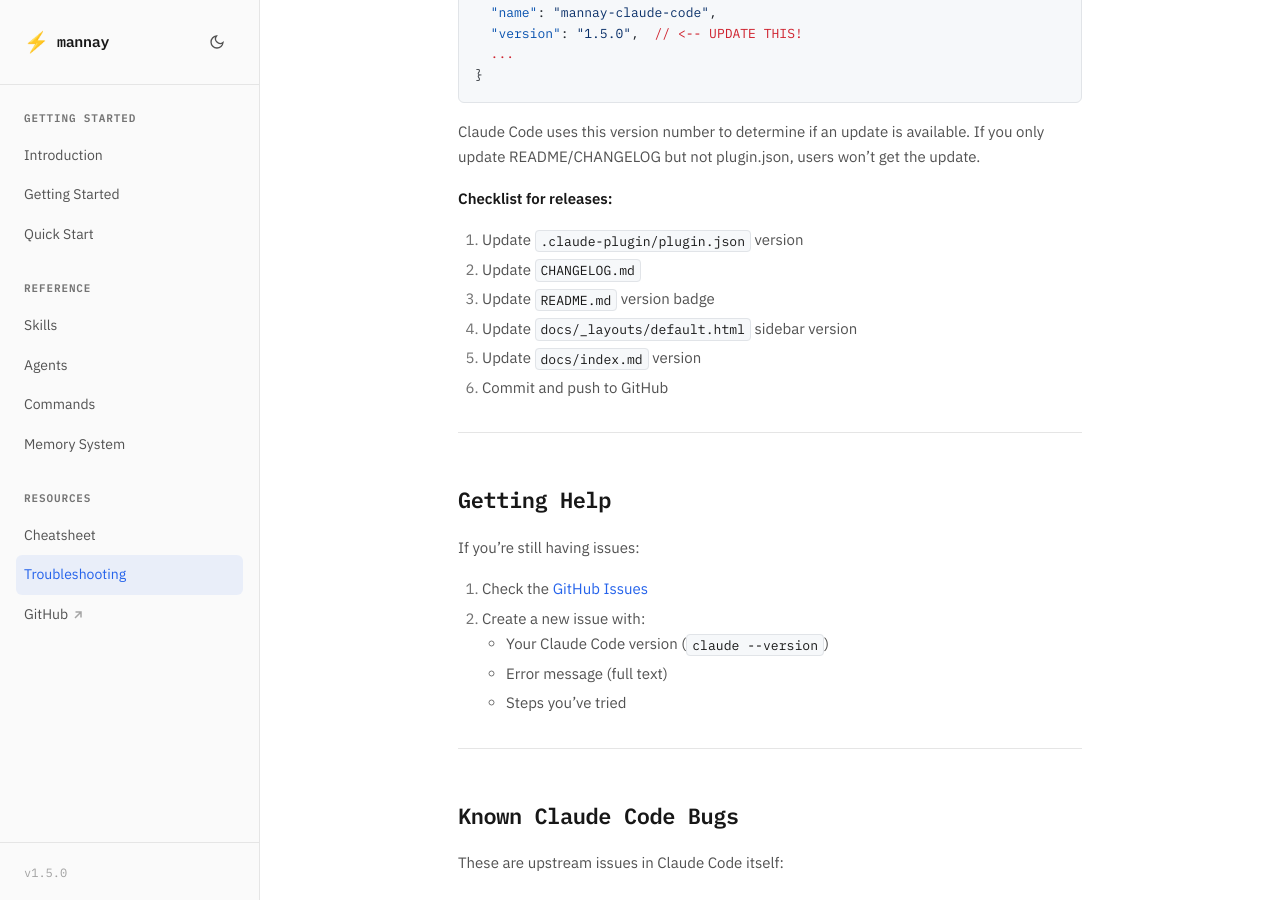
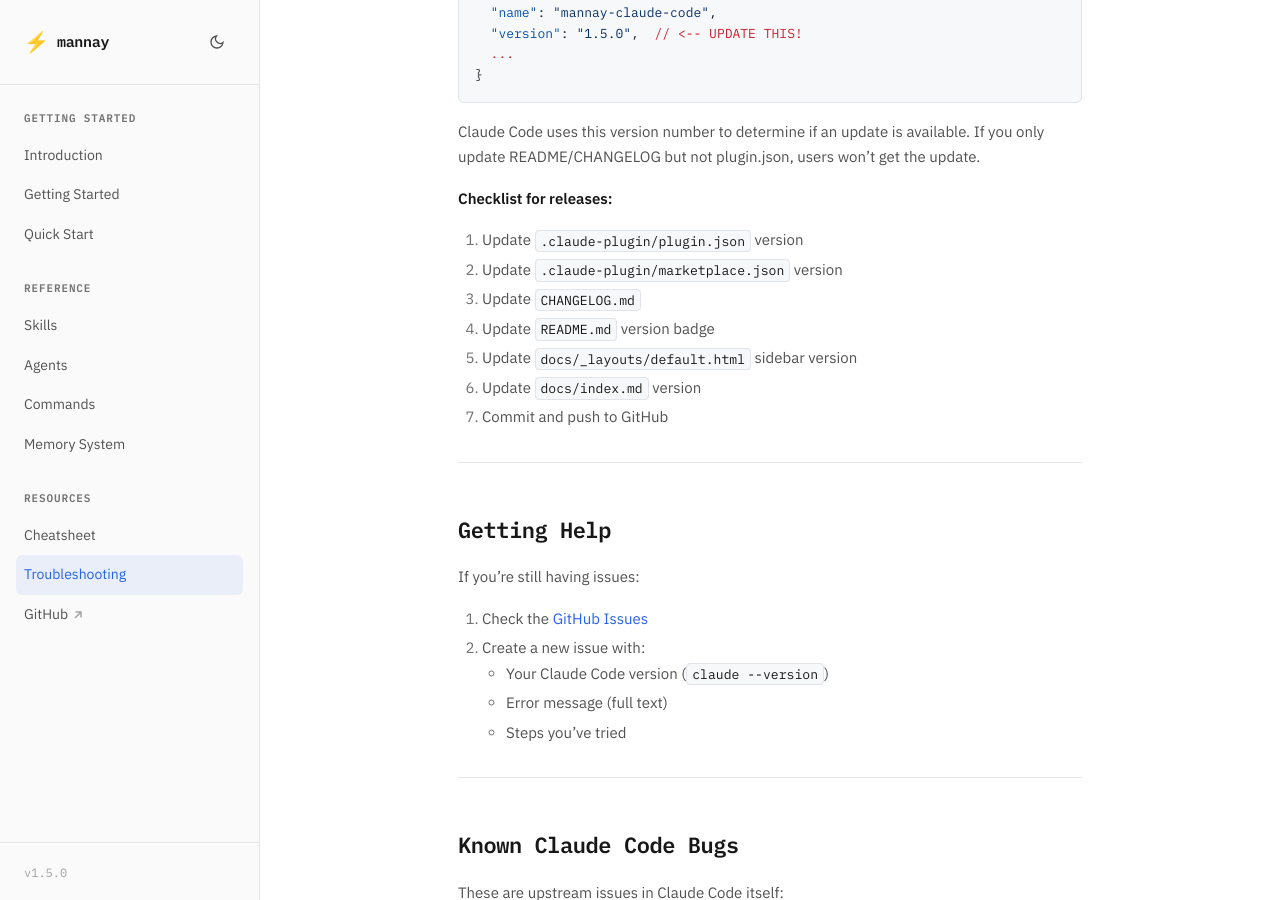
Before and after one commit to MannayWorld/mannay-claude-code, a Jekyll site: the page built from docs/troubleshooting.md, in a window 1280 px wide and 900 px high, scrolled down 4125 px. Built offline with Jekyll 4.4.1, drawn with Linux system fonts in a browser that asks for light colours; our own code applies the rules of GitHub Pages for plain Markdown files.

Commit message:
fix: update marketplace.json version to 1.5.0

```diff
--- a/docs/troubleshooting.md
+++ b/docs/troubleshooting.md
@@ -170,11 +170,12 @@ Claude Code uses this version number to determine if an update is available. If
 
 **Checklist for releases:**
 1. Update `.claude-plugin/plugin.json` version
-2. Update `CHANGELOG.md`
-3. Update `README.md` version badge
-4. Update `docs/_layouts/default.html` sidebar version
-5. Update `docs/index.md` version
-6. Commit and push to GitHub
+2. Update `.claude-plugin/marketplace.json` version
+3. Update `CHANGELOG.md`
+4. Update `README.md` version badge
+5. Update `docs/_layouts/default.html` sidebar version
+6. Update `docs/index.md` version
+7. Commit and push to GitHub
 
 ---
 
```
Also changed, not shown: .claude-plugin/marketplace.json.
